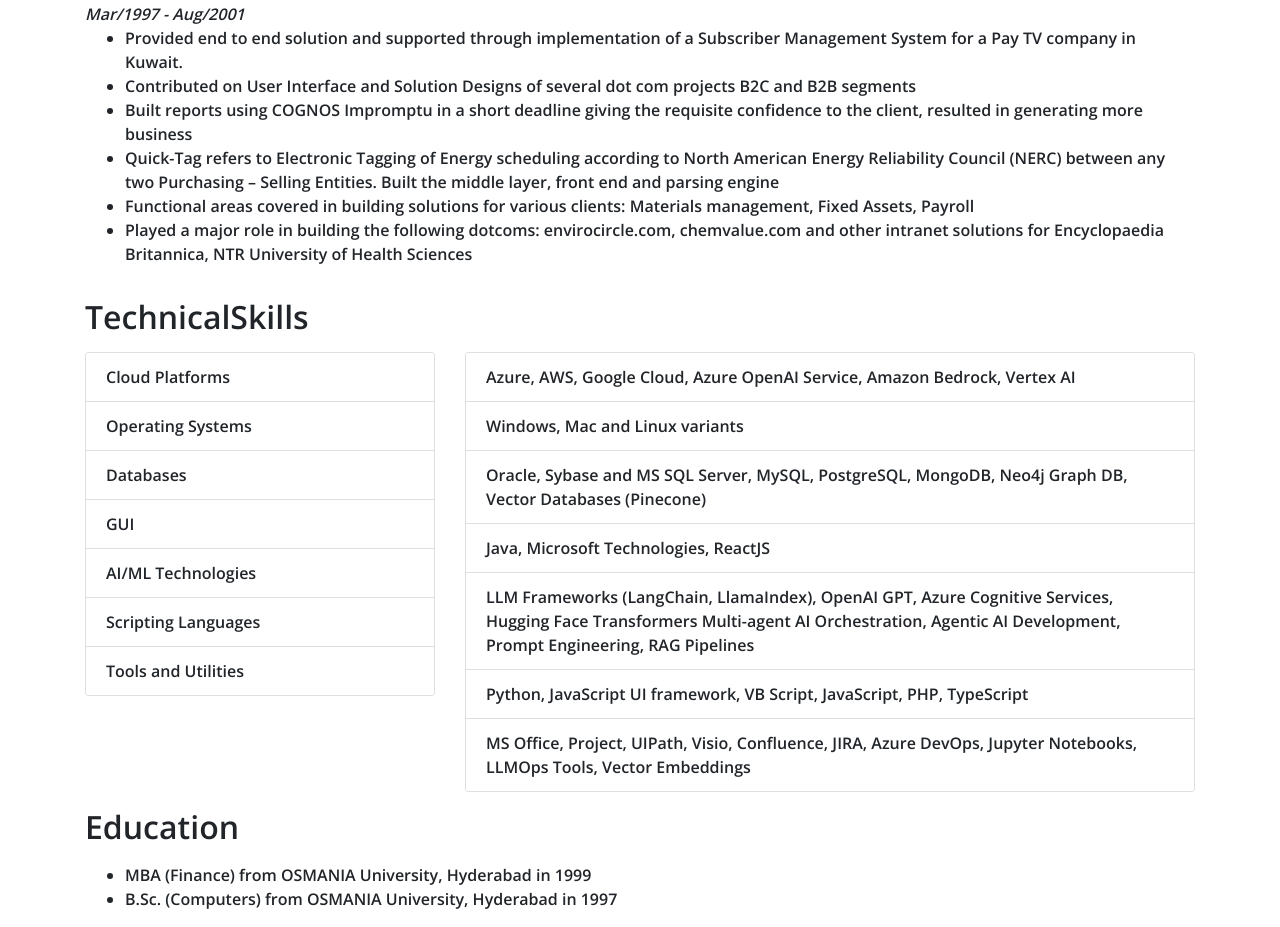
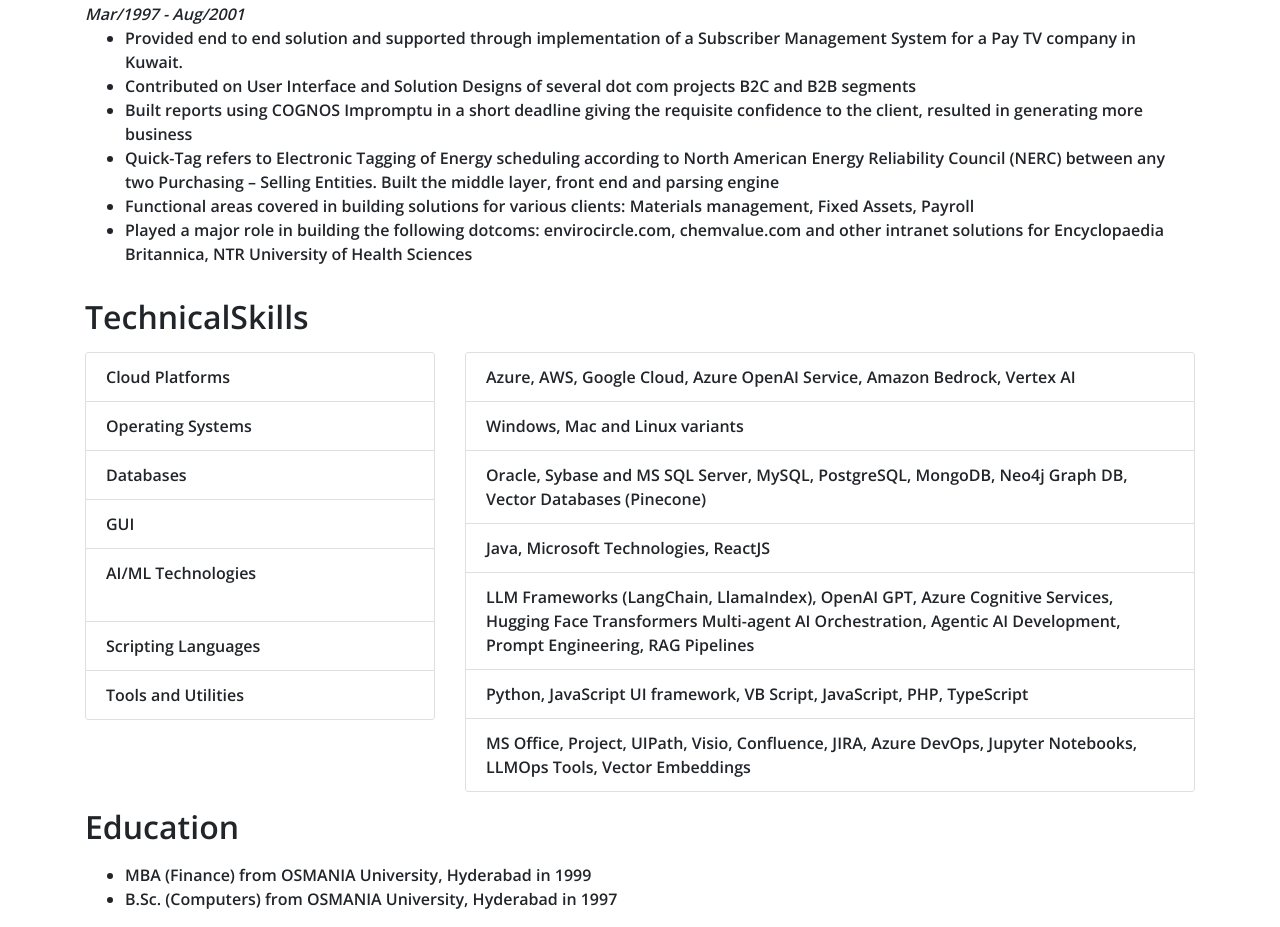
Before and after one commit to brkrishna/brkrishna.github.io, a plain HTML site: page index.html in a window 1280 px wide. Shown: the part 2829-3756 px from the top of the page. Drawn offline with nearby package versions, Linux system fonts and the light colour scheme.

Commit message:
technical skills alignment

```diff
--- a/index.html
+++ b/index.html
@@ -226,11 +226,11 @@
                 <ul class="list-group list-group-flush">
                   <li class="list-group-item">Cloud Platforms</li>
                   <li class="list-group-item">Operating Systems</li>
-                  <li class="list-group-item">Databases</li>
+                  <li class="list-group-item">Databases<br/></li>
                   <li class="list-group-item">GUI</li>
-                  <li class="list-group-item">AI/ML Technologies</li>
+                  <li class="list-group-item">AI/ML Technologies<br/><br/></li>
                   <li class="list-group-item">Scripting Languages</li>
-                  <li class="list-group-item">Tools and Utilities</li>
+                  <li class="list-group-item">Tools and Utilities<br/></li>
                 </ul>
               </div>
             </div>
```
